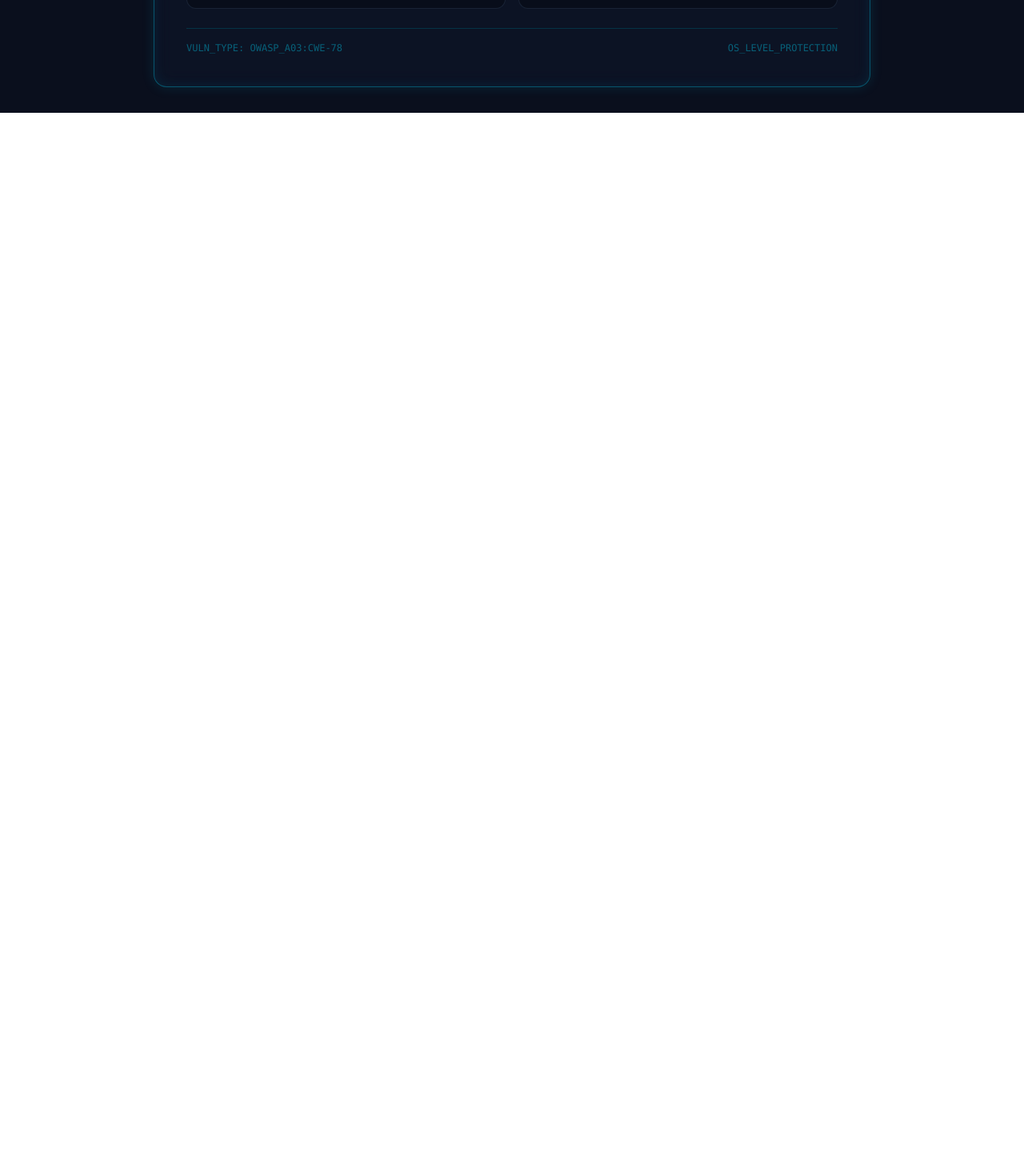
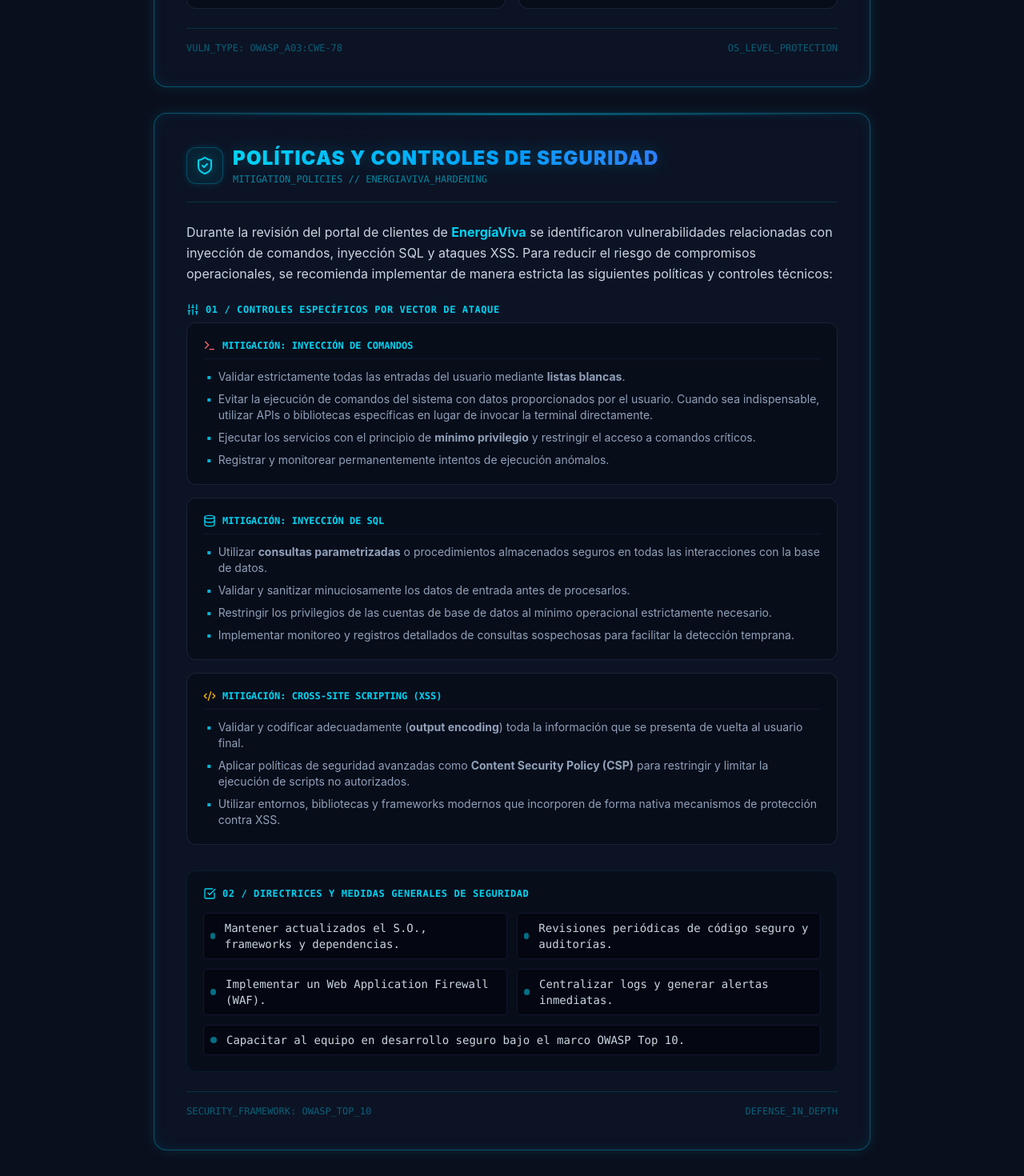
Before and after one commit to rocam23/auditoria_rojcam, a React (Vite) app: page / in a window 1280 px wide. Shown: the part 7765-9235 px from the top of the page at 80% size. Before the commit the page ends 7906 px from the top, so only its background shows below. Built offline with nearby package versions, Linux system fonts and the light colour scheme.

Commit message:
Creacion de componente Controles.

```diff
--- a/src/App.jsx
+++ b/src/App.jsx
@@ -1,28 +1,32 @@
 import React from 'react';
 import Resumen from './components/Resumen';
 import Activos from './components/Activos';
+import Matriz from './components/Matriz';
 import InyeccionSQL from './components/InyeccionSQL';
 import XSS from './components/XSS';
 import Comandos from './components/Comandos';
-import Matriz from './components/Matriz';
+import Controles from './components/Controles';
 
 function App() {
   return (
     <div className="min-h-screen bg-[#0a0f1d] bg-[radial-gradient(ellipse_at_center,_var(--tw-gradient-stops))] from-[#0f172a] via-[#070a13] to-[#020408] flex flex-col items-center justify-start p-4 sm:p-6 md:p-8 gap-8 overflow-y-auto">
 
-      {/* 1. Contexto Global */}
+      {/* 1. Contexto Operacional */}
       <Resumen />
 
-      {/* 2. Activos Identificados */}
+      {/* 2. Activos Eléctricos Críticos */}
       <Activos />
 
-      {/* 3. Matriz de Priorización y Calor */}
+      {/* 3. Matriz de Calor y Gravedad */}
       <Matriz />
 
-      {/* 4. Módulos Técnicos de Vulnerabilidad */}
+      {/* 4. Especificaciones de Vulnerabilidades Técnicas */}
       <InyeccionSQL />
       <XSS />
       <Comandos />
+
+      {/* 5. Plan de Acción, Políticas y Controles */}
+      <Controles />
 
     </div>
   );
--- a/src/components/Controles.jsx
+++ b/src/components/Controles.jsx
@@ -0,0 +1,141 @@
+import React from 'react';
+import { ShieldCheck, Terminal, Database, Code2, Sliders, CheckSquare, ShieldAlert } from 'lucide-react';
+
+export default function Controles() {
+  return (
+    <div className="w-full max-w-4xl bg-[#0d1527]/80 backdrop-blur-md rounded-2xl border border-cyan-500/40 shadow-[0_0_15px_rgba(6,182,212,0.15),inset_0_0_15px_rgba(6,182,212,0.1)] p-6 sm:p-8 md:p-10 relative overflow-hidden transition-all duration-300 hover:shadow-[0_0_25px_rgba(6,182,212,0.3),inset_0_0_20px_rgba(6,182,212,0.15)] hover:border-cyan-400 font-sans text-slate-100">
+
+      {/* Detalle decorativo superior (Línea de energía de fondo) */}
+      <div className="absolute top-0 left-0 w-full h-[2px] bg-gradient-to-r from-transparent via-cyan-500 to-transparent animate-pulse" />
+
+      {/* Encabezado de la Tarjeta con Icono */}
+      <div className="flex flex-col sm:flex-row sm:items-center sm:justify-between gap-4 mb-6 border-b border-cyan-950 pb-5">
+        <div className="flex items-center gap-3">
+          <div className="p-2.5 bg-cyan-950/50 rounded-xl border border-cyan-500/30 text-cyan-400 shadow-[0_0_10px_rgba(6,182,212,0.2)]">
+            <ShieldCheck className="w-6 h-6 drop-shadow-[0_0_5px_rgba(6,182,212,0.5)]" />
+          </div>
+          <div>
+            <h2 className="text-xl sm:text-2xl font-black tracking-wider text-transparent bg-clip-text bg-gradient-to-r from-cyan-400 to-blue-500 uppercase drop-shadow-[0_0_10px_rgba(6,182,212,0.3)]">
+              Políticas y Controles de Seguridad
+            </h2>
+            <p className="text-xs text-cyan-400/60 font-mono mt-0.5">MITIGATION_POLICIES // ENERGIAVIVA_HARDENING</p>
+          </div>
+        </div>
+      </div>
+
+      {/* Introducción Contextual */}
+      <p className="text-sm sm:text-base text-slate-300 leading-relaxed mb-6">
+        Durante la revisión del portal de clientes de <strong className="text-cyan-400">EnergíaViva</strong> se identificaron vulnerabilidades relacionadas con inyección de comandos, inyección SQL y ataques XSS. Para reducir el riesgo de compromisos operacionales, se recomienda implementar de manera estricta las siguientes políticas y controles técnicos:
+      </p>
+
+      {/* Bloque 01: Prevención y Mitigación Específica */}
+      <div className="space-y-4 mb-8">
+        <h3 className="text-xs font-mono text-cyan-400 tracking-wider uppercase font-semibold flex items-center gap-2 mb-2">
+          <Sliders className="w-4 h-4" />
+          <span>01 / Controles Específicos por Vector de Ataque</span>
+        </h3>
+
+        {/* Control 1: Inyección de comandos */}
+        <div className="bg-[#080d1a] p-5 rounded-xl border border-slate-800/80 hover:border-cyan-500/20 transition-colors duration-300">
+          <div className="flex items-center gap-2 text-cyan-400 font-mono text-xs font-bold uppercase mb-3 border-b border-slate-900 pb-2">
+            <Terminal className="w-4 h-4 text-red-400" />
+            <span>Mitigación: Inyección de Comandos</span>
+          </div>
+          <ul className="space-y-2 text-xs sm:text-sm text-slate-400 pl-1 list-none">
+            <li className="flex items-start gap-2">
+              <span className="text-cyan-500 font-bold">▪</span> <span>Validar estrictamente todas las entradas del usuario mediante <strong>listas blancas</strong>.</span>
+            </li>
+            <li className="flex items-start gap-2">
+              <span className="text-cyan-500 font-bold">▪</span> <span>Evitar la ejecución de comandos del sistema con datos proporcionados por el usuario. Cuando sea indispensable, utilizar APIs o bibliotecas específicas en lugar de invocar la terminal directamente.</span>
+            </li>
+            <li className="flex items-start gap-2">
+              <span className="text-cyan-500 font-bold">▪</span> <span>Ejecutar los servicios con el principio de <strong>mínimo privilegio</strong> y restringir el acceso a comandos críticos.</span>
+            </li>
+            <li className="flex items-start gap-2">
+              <span className="text-cyan-500 font-bold">▪</span> <span>Registrar y monitorear permanentemente intentos de ejecución anómalos.</span>
+            </li>
+          </ul>
+        </div>
+
+        {/* Control 2: Inyección SQL */}
+        <div className="bg-[#080d1a] p-5 rounded-xl border border-slate-800/80 hover:border-cyan-500/20 transition-colors duration-300">
+          <div className="flex items-center gap-2 text-cyan-400 font-mono text-xs font-bold uppercase mb-3 border-b border-slate-900 pb-2">
+            <Database className="w-4 h-4" />
+            <span>Mitigación: Inyección de SQL</span>
+          </div>
+          <ul className="space-y-2 text-xs sm:text-sm text-slate-400 pl-1 list-none">
+            <li className="flex items-start gap-2">
+              <span className="text-cyan-500 font-bold">▪</span> <span>Utilizar <strong>consultas parametrizadas</strong> o procedimientos almacenados seguros en todas las interacciones con la base de datos.</span>
+            </li>
+            <li className="flex items-start gap-2">
+              <span className="text-cyan-500 font-bold">▪</span> <span>Validar y sanitizar minuciosamente los datos de entrada antes de procesarlos.</span>
+            </li>
+            <li className="flex items-start gap-2">
+              <span className="text-cyan-500 font-bold">▪</span> <span>Restringir los privilegios de las cuentas de base de datos al mínimo operacional estrictamente necesario.</span>
+            </li>
+            <li className="flex items-start gap-2">
+              <span className="text-cyan-500 font-bold">▪</span> <span>Implementar monitoreo y registros detallados de consultas sospechosas para facilitar la detección temprana.</span>
+            </li>
+          </ul>
+        </div>
+
+        {/* Control 3: XSS */}
+        <div className="bg-[#080d1a] p-5 rounded-xl border border-slate-800/80 hover:border-cyan-500/20 transition-colors duration-300">
+          <div className="flex items-center gap-2 text-cyan-400 font-mono text-xs font-bold uppercase mb-3 border-b border-slate-900 pb-2">
+            <Code2 className="w-4 h-4 text-amber-400" />
+            <span>Mitigación: Cross-Site Scripting (XSS)</span>
+          </div>
+          <ul className="space-y-2 text-xs sm:text-sm text-slate-400 pl-1 list-none">
+            <li className="flex items-start gap-2">
+              <span className="text-cyan-500 font-bold">▪</span> <span>Validar y codificar adecuadamente (<strong>output encoding</strong>) toda la información que se presenta de vuelta al usuario final.</span>
+            </li>
+            <li className="flex items-start gap-2">
+              <span className="text-cyan-500 font-bold">▪</span> <span>Aplicar políticas de seguridad avanzadas como <strong>Content Security Policy (CSP)</strong> para restringir y limitar la ejecución de scripts no autorizados.</span>
+            </li>
+            <li className="flex items-start gap-2">
+              <span className="text-cyan-500 font-bold">▪</span> <span>Utilizar entornos, bibliotecas y frameworks modernos que incorporen de forma nativa mecanismos de protección contra XSS.</span>
+            </li>
+          </ul>
+        </div>
+      </div>
+
+      {/* Bloque 02: Medidas Generales (Estilo Checklist Tecnológico) */}
+      <div className="bg-[#080d1a] p-5 rounded-xl border border-cyan-950/40 shadow-[inset_0_0_15px_rgba(6,182,212,0.02)]">
+        <h3 className="text-xs font-mono text-cyan-400 tracking-wider uppercase font-semibold flex items-center gap-2 mb-4">
+          <CheckSquare className="w-4 h-4" />
+          <span>02 / Directrices y Medidas Generales de Seguridad</span>
+        </h3>
+
+        <div className="grid grid-cols-1 md:grid-cols-2 gap-3 text-xs sm:text-sm text-slate-300 font-mono">
+          <div className="flex items-center gap-3 p-2 bg-[#040711] rounded border border-slate-900 hover:border-cyan-500/20 transition-colors duration-200">
+            <span className="w-2 h-2 rounded-full bg-cyan-400 animate-pulse" />
+            <span>Mantener actualizados el S.O., frameworks y dependencias.</span>
+          </div>
+          <div className="flex items-center gap-3 p-2 bg-[#040711] rounded border border-slate-900 hover:border-cyan-500/20 transition-colors duration-200">
+            <span className="w-2 h-2 rounded-full bg-cyan-400 animate-pulse" />
+            <span>Revisiones periódicas de código seguro y auditorías.</span>
+          </div>
+          <div className="flex items-center gap-3 p-2 bg-[#040711] rounded border border-slate-900 hover:border-cyan-500/20 transition-colors duration-200">
+            <span className="w-2 h-2 rounded-full bg-cyan-400 animate-pulse" />
+            <span>Implementar un Web Application Firewall (WAF).</span>
+          </div>
+          <div className="flex items-center gap-3 p-2 bg-[#040711] rounded border border-slate-900 hover:border-cyan-500/20 transition-colors duration-200">
+            <span className="w-2 h-2 rounded-full bg-cyan-400 animate-pulse" />
+            <span>Centralizar logs y generar alertas inmediatas.</span>
+          </div>
+          <div className="flex items-center gap-3 p-2 bg-[#040711] rounded border border-slate-900 hover:border-cyan-500/20 transition-colors duration-200 md:col-span-2">
+            <span className="w-2 h-2 rounded-full bg-cyan-400 animate-pulse" />
+            <span>Capacitar al equipo en desarrollo seguro bajo el marco OWASP Top 10.</span>
+          </div>
+        </div>
+      </div>
+
+      {/* Pie de la tarjeta */}
+      <div className="mt-6 pt-4 border-t border-cyan-950 flex items-center justify-between text-xs font-mono text-cyan-400/40">
+        <span>SECURITY_FRAMEWORK: OWASP_TOP_10</span>
+        <span>DEFENSE_IN_DEPTH</span>
+      </div>
+
+    </div>
+  );
+}
```
